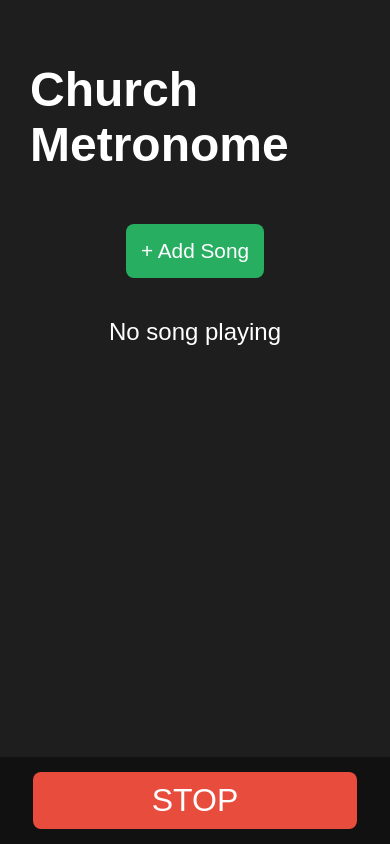
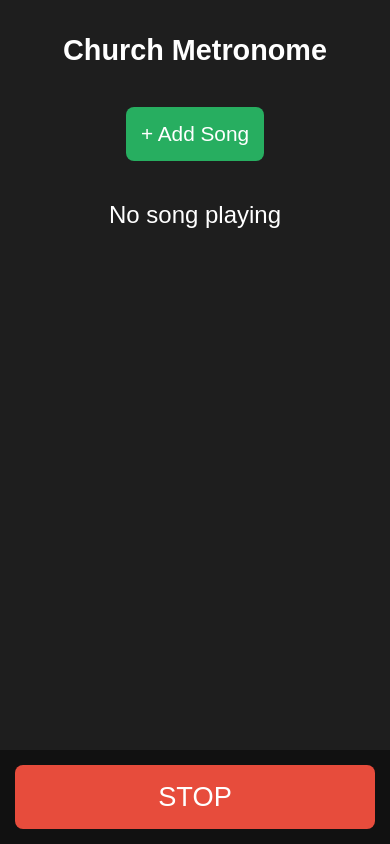
Before and after one commit to HunterH-Sudo/Remote-BPM, a Flask app: page / in a window 390 px wide. Run offline with Flask 3, Linux system fonts and the light colour scheme; data that the repository does not hold is empty.

Commit message:
Fixed mobile layout issues

```diff
--- a/app.py
+++ b/app.py
@@ -114,13 +114,23 @@ def get_songs():
 def update_songs():
     songs = request.get_json()
 
-    # ensure IDs exist
-    for i, s in enumerate(songs):
-        if "id" not in s:
-            s["id"] = str(i)
+    if not isinstance(songs, list):
+        return jsonify({"error": "invalid data"}), 400
 
-    save_songs(songs)
-    return jsonify({"status": "saved"})
+    # ensure valid structure
+    cleaned = []
+    for s in songs:
+        if "name" in s:
+            cleaned.append({
+                "id": s.get("id", str(time.time())),
+                "name": s["name"],
+                "bpm": int(s.get("bpm", 120)),
+                "signature": s.get("signature", "4/4")
+            })
+
+    save_songs(cleaned)
+
+    return jsonify({"status": "saved", "count": len(cleaned)})
 
 
 @app.route("/play/<song_name>", methods=["POST"])
--- a/templates/index.html
+++ b/templates/index.html
@@ -9,14 +9,19 @@ body {
     font-family: Arial;
     margin: 0;
     padding: 30px;
+    padding-bottom: 140px; /* room for STOP bar */
     background: #1e1e1e;
     color: white;
     display: flex;
     flex-direction: column;
     align-items: center;
+    box-sizing: border-box;
 }
 
-h1 { font-size: 3rem; }
+h1 {
+    font-size: 3rem;
+    text-align: center;
+}
 
 #songs {
     width: 100%;
@@ -33,20 +38,36 @@ h1 { font-size: 3rem; }
     border-radius: 12px;
     border: 2px solid #444;
     align-items: center;
+    box-sizing: border-box;
 }
 
-input, select, button {
+input,
+select,
+button {
     font-size: 1.3rem;
     padding: 10px;
     border-radius: 8px;
     border: none;
+    box-sizing: border-box;
 }
 
-.song-name { flex: 1; }
-.bpm-input { width: 100px; }
+.song-name {
+    flex: 1;
+}
 
-.play-button { background: #3498db; color: white; }
-.remove-button { background: #555; color: white; }
+.bpm-input {
+    width: 100px;
+}
+
+.play-button {
+    background: #3498db;
+    color: white;
+}
+
+.remove-button {
+    background: #555;
+    color: white;
+}
 
 .add-button {
     background: #27ae60;
@@ -70,11 +91,81 @@ input, select, button {
     background: #e74c3c;
     color: white;
     width: 90%;
+    max-width: 700px;
     font-size: 2rem;
 }
 
 .active {
     border: 3px solid #27ae60;
+}
+
+/* ---------- MOBILE / TABLET ---------- */
+
+@media (max-width: 900px) {
+
+    body {
+        padding: 15px;
+        padding-bottom: 180px;
+    }
+
+    h1 {
+        font-size: 2.2rem;
+    }
+
+    .song-row {
+        flex-direction: column;
+        align-items: stretch;
+        gap: 12px;
+    }
+
+    .song-name,
+    .bpm-input,
+    select,
+    .play-button,
+    .remove-button {
+        width: 100%;
+    }
+
+    input,
+    select,
+    button {
+        font-size: 1.5rem;
+        padding: 18px;
+    }
+
+    .bpm-input {
+        width: 100%;
+    }
+
+    .stop-button {
+        width: 100%;
+        font-size: 2rem;
+    }
+
+    #currentSong {
+        text-align: center;
+        padding-bottom: 120px;
+    }
+}
+
+/* ---------- SMALL PHONES ---------- */
+
+@media (max-width: 480px) {
+
+    h1 {
+        font-size: 1.8rem;
+    }
+
+    input,
+    select,
+    button {
+        font-size: 1.3rem;
+        padding: 16px;
+    }
+
+    .stop-button {
+        font-size: 1.7rem;
+    }
 }
 </style>
 </head>
@@ -98,7 +189,7 @@ input, select, button {
 <script>
 
 function uuid() {
-    return crypto.randomUUID();
+    return Date.now().toString() + Math.floor(Math.random() * 100000);
 }
 
 async function loadSongs() {
@@ -135,25 +226,34 @@ function addSong(song = {}) {
 
     document.getElementById("songs").appendChild(row);
     saveSongs();
+
 }
 
 async function saveSongs() {
     const rows = document.querySelectorAll(".song-row");
 
-    const songs = Array.from(rows).map(r => {
+    const songs = [];
+
+    rows.forEach(r => {
         const id = r.id.replace("song-", "");
 
-        return {
-            id,
-            name: document.getElementById(`name-${id}`).value,
-            bpm: parseInt(document.getElementById(`bpm-${id}`).value),
-            signature: document.getElementById(`sig-${id}`).value
-        };
+        const nameEl = document.getElementById(`name-${id}`);
+        const bpmEl = document.getElementById(`bpm-${id}`);
+        const sigEl = document.getElementById(`sig-${id}`);
+
+        if (!nameEl || !bpmEl || !sigEl) return;
+
+        songs.push({
+            id: id,
+            name: nameEl.value,
+            bpm: parseInt(bpmEl.value || 120),
+            signature: sigEl.value
+        });
     });
 
     await fetch("/songs", {
         method: "POST",
-        headers: {"Content-Type":"application/json"},
+        headers: {"Content-Type": "application/json"},
         body: JSON.stringify(songs)
     });
 }
```
